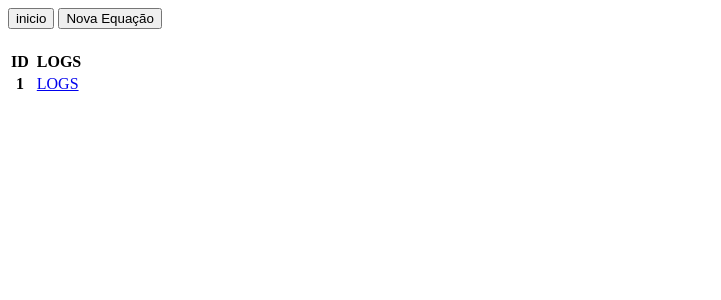
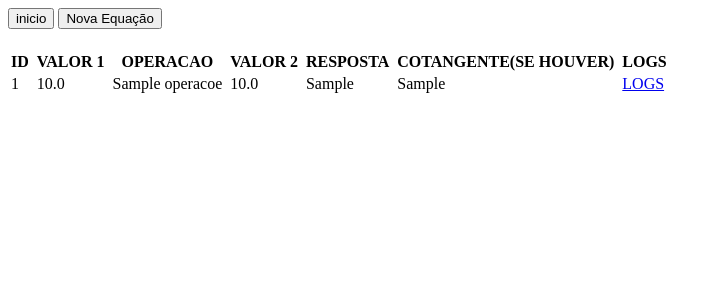
Before and after one commit to pedrohcf3141/calc, a Flask app: page / in a window 1280 px wide. Shown: the top 300 px of the page, without its empty margins (0-721 px from the left). Run offline with Flask 2, Linux system fonts and the light colour scheme; tables that the repository leaves empty hold one stand-in row (values such as "Sample post"); parts of the project's set-up code (start-up, migrations or seed data) failed here and were passed over.

Commit message:
justada interface index

```diff
--- a/edukalculadora/config.py
+++ b/edukalculadora/config.py
@@ -4,7 +4,7 @@ if ENV == 'dev':
     # SQLALCHEMY_DATABASE_URI ='mysql+pymysql://newuser:password@localhost/calculadora'
     SQLALCHEMY_DATABASE_URI = 'sqlite:///storage.db'
 else:
-    DEBUG = False
+    DEBUG = True
     DATABASE_URL='postgres://cqegbyasbharhl:a06dcedba054a9b0dfd9f47ff0dc5d474a32a6bf66c2519e229a3f6b5ecd3961@ec2-3-218-92-146.compute-1.amazonaws.com:5432/ddhlh26vr9o0pu'
     SQLALCHEMY_DATABASE_URI = DATABASE_URL.replace("://", "ql://", 1)
 
--- a/edukalculadora/controllers/urls.py
+++ b/edukalculadora/controllers/urls.py
@@ -18,8 +18,10 @@ from datetime import timedelta
 
 @app.route("/")
 def index():
+    operacoes = Operacao.query.all()
+    mudancas = Mudanca.query.all()
     equacoes = Equacao.query.all()
-    return render_template("index.html", equacoes=equacoes)
+    return render_template("index.html", equacoes=equacoes, operacoes=operacoes, mudancas=mudancas)
 
 
 @app.route('/operacoes')
--- a/edukalculadora/models/tables.py
+++ b/edukalculadora/models/tables.py
@@ -16,6 +16,10 @@ class Operacao(db.Model):
 
     def __str__(self):
         return self.nome
+
+# class TipoEquacao(db.Model):
+#     pass
+
 
 
 class Mudanca(db.Model):
--- a/edukalculadora/templates/index.html
+++ b/edukalculadora/templates/index.html
@@ -5,17 +5,44 @@
         <tr>
             <th>ID</th>
             <td></td>
+            <th>VALOR 1</th>
+            <td></td>
+            <th>OPERACAO</th>
+            <td></td>
+            <th>VALOR 2</th>
+            <td></td>
+            <th>RESPOSTA</th>
+            <td></td>
+            <th>COTANGENTE(SE HOUVER)</th>
+            <td></td>
             <th>LOGS</th>
-
         </tr>
     </thead>
     <tbody>
-        {% for equacao in equacoes %}
-        <tr>
-            <th>{{ equacao.id }}</th>
-            <td></td>
-            <td><a href='/equacoes/{{ equacao.id }}/mudancas/'>LOGS</a></td>
-        </tr>
+        {% for equacao in equacoes  %}
+                    <tr>
+                        <td>{{equacao.id}}</td>
+                        <td></td>
+                        <td>{{equacao.mudancas[-1].valor1}}</td>
+                        <td></td>
+                        {% for operacao in operacoes %}
+                        {% if operacao.id == equacao.mudancas[-1].operacao%}
+                            <td>{{operacao}}</td>
+                        {% endif %}
+                    {% endfor %}
+                        <td></td>
+                        <td>{{equacao.mudancas[-1].valor2}}</td>
+                        <td></td>
+                        <td>{{equacao.mudancas[-1].resposta}}</td>
+                        <td></td>
+                        {%if equacao.mudancas[-1].cotg%}
+                        <td>{{equacao.mudancas[-1].cotg}}</td>
+                        {%else%}
+                        <td>---</td>
+                        {%endif%}
+                        <td></td>
+                        <td><a href='/equacoes/{{ equacao.id }}/mudancas/'>LOGS</a></td>
+                    </tr>
         {% endfor %}
     </tbody>
 </table>
```
Also changed, not shown: edukalculadora/storage.db.
